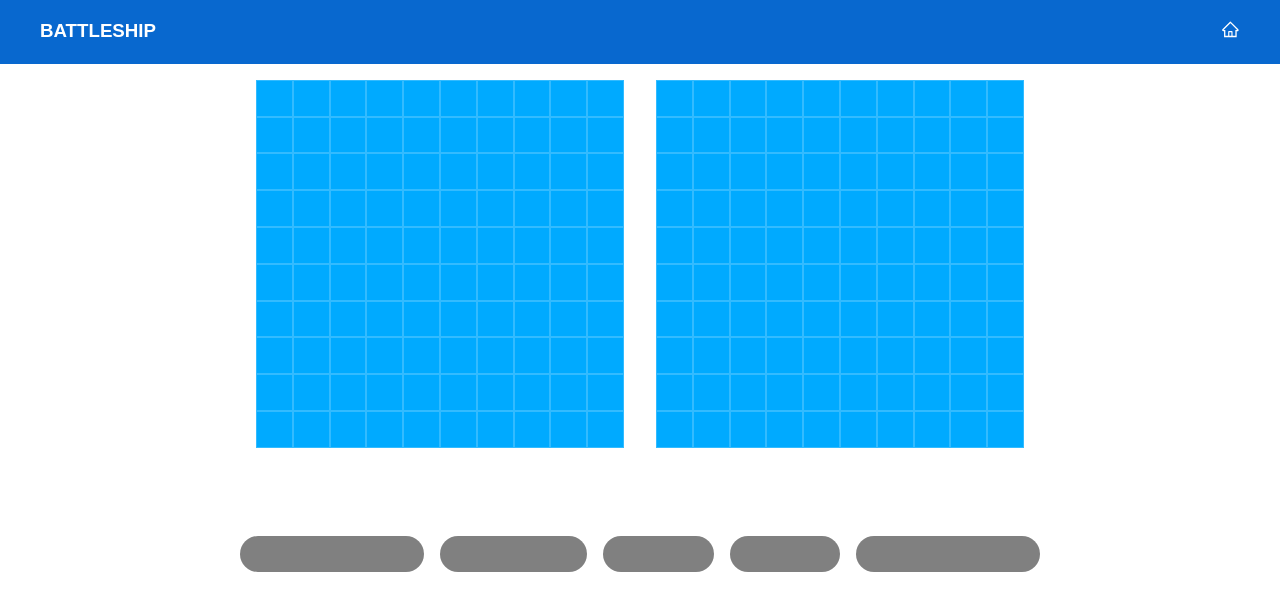
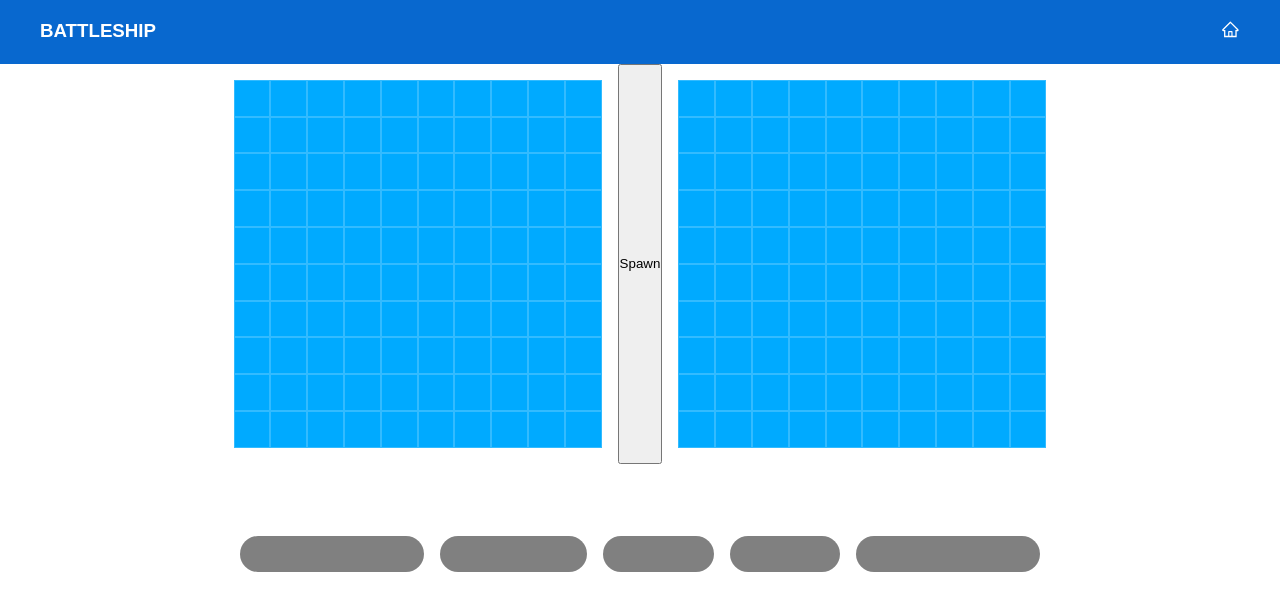
Before and after one commit to luckmer/BATTLESHIPS, a React (Create React App) app: page / in a window 1280 px wide. Shown: the top 610 px of the page. Built offline with nearby package versions, Linux system fonts and the light colour scheme.

Commit message:
re-exported ai to computer folder

```diff
--- a/src/pages/game.tsx
+++ b/src/pages/game.tsx
@@ -1,10 +1,13 @@
 import { useState, useEffect } from "react";
+
+import shipFunctions from "../service/ships/shipFunctions";
 import GenerateBoard from "../service/boardCreator/board";
+import ShipPanel from "../service/ships/shipPanel";
+import ComputerGame from "./computer/computerGame";
 
-import ShipPanel from "../service/ships/shipPanel";
+import { mapInterface } from "../service/boardCreator/interface";
 import { boardsInterface } from "./interface";
-import { mapInterface } from "../service/boardCreator/interface";
-import shipFunctions from "../service/ships/shipFunctions";
+
 import {
   Section,
   Rotate,
@@ -24,15 +27,17 @@ interface ObjInterface {
 const Game = () => {
   const [rotateShip, setRotateShip] = useState<string[]>([]);
   const [rotateStatus, setRotateStatus] = useState(false);
+  const [test, setTest] = useState<any[][]>([]);
   const [uniqueShipKey, setUniqueShipKey] = useState(0);
+  const [player, setPlayer] = useState<string>("user");
   const [dragged, setDragged] = useState(false);
+
   const [moveStatus, setMoveStatus] = useState<ObjInterface>({
     status: false,
     response: ""
   });
 
   const { boardData, setBoard } = GenerateBoard("player");
-  const enemy = GenerateBoard("enemy").boardData;
   const { shipData, setShip } = ShipPanel();
 
   const handleRotateShip = (
@@ -46,24 +51,20 @@ const Game = () => {
       setRotateShip(rotateShip.filter((value: string) => value !== id));
     } else setRotateShip((prev: string[]) => prev.concat(id));
   };
-
-  const handleDragShip = (e: React.DragEvent<HTMLDivElement>) =>
+  const handleDragShip = (e: React.DragEvent<HTMLDivElement>) => {
     e.preventDefault();
-
+  };
   const handleDragStartShip = (e: React.DragEvent<HTMLDivElement>) => {
     const target = (e.target as HTMLDivElement).id;
     e.dataTransfer.setData("id", target);
     setDragged(true);
   };
-
   const handleDropShip = (e: React.DragEvent<HTMLDivElement>) => {
     setDragged(false);
   };
-
   const handleDragOverPlayer = (e: React.DragEvent<HTMLDivElement>) => {
     e.preventDefault();
   };
-
   const handleDropPlayer = (e: React.DragEvent<HTMLDivElement>) => {
     const { shipPanel, ShipCollisionBlocker, BlockShip } = shipFunctions;
     const target = e.target as HTMLDivElement;
@@ -106,7 +107,6 @@ const Game = () => {
     setRotateShip(clearRotate);
     setShip(deleteShip);
   };
-
   const handleSetupShipNumber = (el: number) => {
     if (dragged) return;
     setUniqueShipKey(el);
@@ -140,22 +140,18 @@ const Game = () => {
       <Rotate>
         <Div>
           {boardData.map(
-            ({ id, used }: { id: number; used: string | boolean }, i: any) => (
+            ({ id, used }: { id: number; used: string | boolean }, i) => (
               <Grid
-                id={i + 1}
+                id={String(i + 1)}
                 key={id}
                 onDragOver={(e) => handleDragOverPlayer(e)}
                 onDrop={(e) => handleDropPlayer(e)}
                 boat={used}
-              ></Grid>
+              />
             )
           )}
         </Div>
-        <Div>
-          {enemy.map(({ id }: { id: number }) => (
-            <Grid key={id} boat={undefined} />
-          ))}
-        </Div>
+        <ComputerGame shipData={shipData} />
       </Rotate>
       <Footer>
         <ShipContainer>
```
